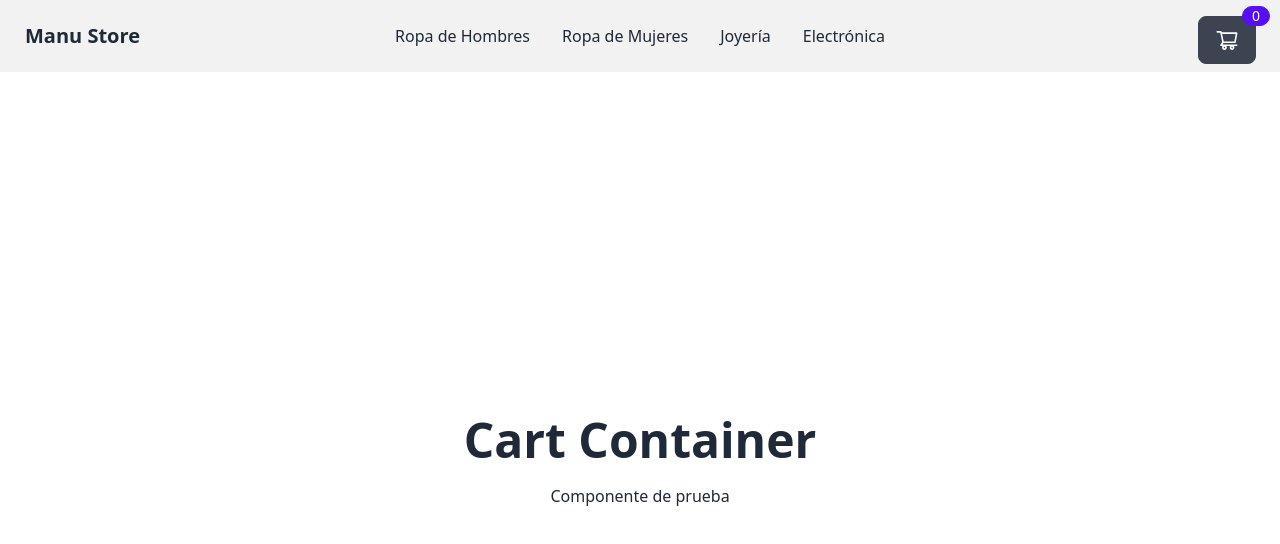
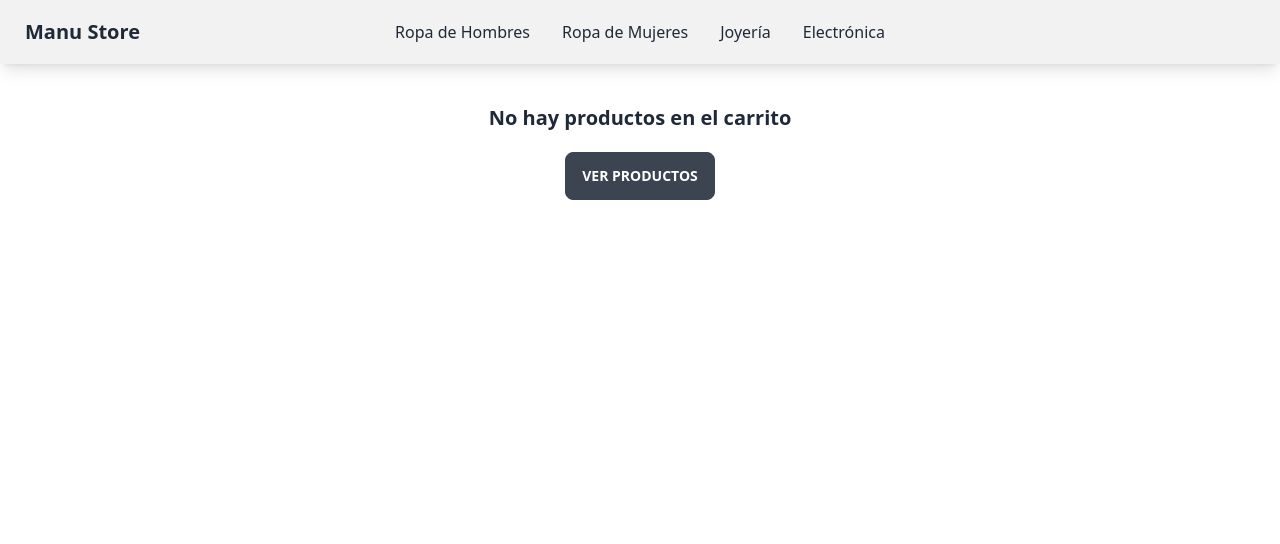
Before and after one commit to manureichel/Curso-React-JS, a React (Create React App) app: page /cart in a window 1280 px wide. Shown: the top 544 px of the page. Built offline with nearby package versions, Linux system fonts and the light colour scheme.

Commit message:
CSS y algo más para entrega cartview

```diff
--- /dev/null
+++ b/src/components/Cart/Cart.jsx
@@ -0,0 +1,42 @@
+import React from "react";
+import { FaTrash } from "react-icons/fa";
+
+function CartItem({ item, removeItem }) {
+  return (
+    <div className="flex justify-between mb-5 items-center">
+      <div className="flex items-center">
+        <img
+          className="w-24 max-h-24 rounded-lg mr-5"
+          src={item.image}
+          alt={item.title}
+        />
+        <div>
+          <h1 className="card-title w-44">{item.title}</h1>
+        </div>
+        <div className="ml-36">
+          <h5>Cantidad: {item.quantity}</h5>
+          <h5>Precio: ${item.price}</h5>
+          <h5 className="font-semibold">
+            Subtotal: ${item.price * item.quantity}
+          </h5>
+        </div>
+      </div>
+
+      <button onClick={() => removeItem(item.id)} className="btn ml-20">
+        <FaTrash />
+      </button>
+    </div>
+  );
+}
+
+function Cart({ cart, removeItem }) {
+  return (
+    <div className="flex flex-col justify-center content-center">
+      {cart.map((item) => (
+        <CartItem item={item} removeItem={removeItem} key={item.id} />
+      ))}
+    </div>
+  );
+}
+
+export default Cart;
--- a/src/components/header/Navbar.jsx
+++ b/src/components/header/Navbar.jsx
@@ -68,7 +68,9 @@ export default function NavBar() {
         </ul>
       </div>
       <div className="navbar-end">
-        <CartWidget itemsOnCart={totalItems} />
+        <Link to="/cart">
+          {totalItems ? <CartWidget itemsOnCart={totalItems} /> : null}
+        </Link>
       </div>
     </div>
   );
--- a/src/containers/CartContainer.jsx
+++ b/src/containers/CartContainer.jsx
@@ -1,14 +1,43 @@
 import React from "react";
+import Cart from "../components/Cart/Cart";
+import { useContext } from "react";
+import { CartContext } from "../context/CartContext";
+import { Link } from "react-router-dom";
 
 export default function CartContainer() {
-  return (
-    <div className="hero min-h-screen bg-base-100">
-      <div className="text-center hero-content">
-        <div className="max-w-md">
-          <h1 className="mb-5 text-5xl font-bold">Cart Container</h1>
-          <p className="mb-5">Componente de prueba</p>
+  const { cart, clear, removeItem } = useContext(CartContext);
+  const total = cart.reduce((acc, item) => acc + item.price * item.quantity, 0);
+
+  if (cart.length === 0) {
+    return (
+      <div className="hero flex flex-col justify-center mt-10">
+        <h1 className="card-title max-w-md">No hay productos en el carrito</h1>
+        <Link to="/">
+          <button className="btn mt-5">Ver productos</button>
+        </Link>
+      </div>
+    );
+  } else {
+    return (
+      <div>
+        <div className="flex flex-col hero justify-center mt-10 mb-10 p-10 bg-base-200">
+          <h1 className="card-title mb-10">Productos en el Carrito</h1>
+          <Cart cart={cart} removeItem={removeItem} key={cart.title} />
+        </div>
+        <div className="flex justify-center items-center">
+          <h1 className="font-bold text-lg">
+            Total de la compra: ${total.toFixed(2)}
+          </h1>
+          <button
+            className="btn mx-5"
+            onClick={() => {
+              clear();
+            }}
+          >
+            Limpiar carrito
+          </button>
         </div>
       </div>
-    </div>
-  );
+    );
+  }
 }
```
Also changed, not shown: 1 other file (tests, documents, lock files or other folders).
